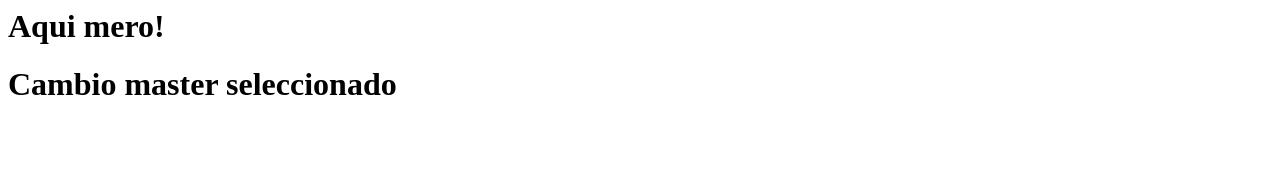
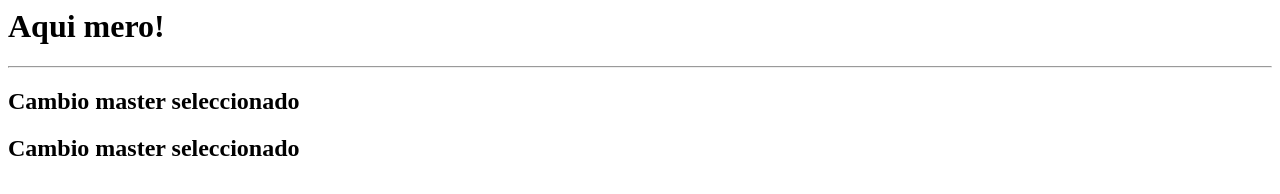
Before and after one commit to asaavedrajob/curriculum, a plain HTML site: page index.html in a window 1280 px wide. Drawn offline with Linux system fonts and the light colour scheme.

Commit message:
Updated index
Changes made on index file from branch

```diff
--- a/index.html
+++ b/index.html
@@ -4,6 +4,8 @@
   </head>
   <body>
     <h1>Aqui mero!</h1>
-    <h1>Cambio master seleccionado</h1>
+    <hr/>
+    <h2>Cambio master seleccionado</h2>
+    <h2>Cambio master seleccionado</h2>
   </body>
 </html>
```
